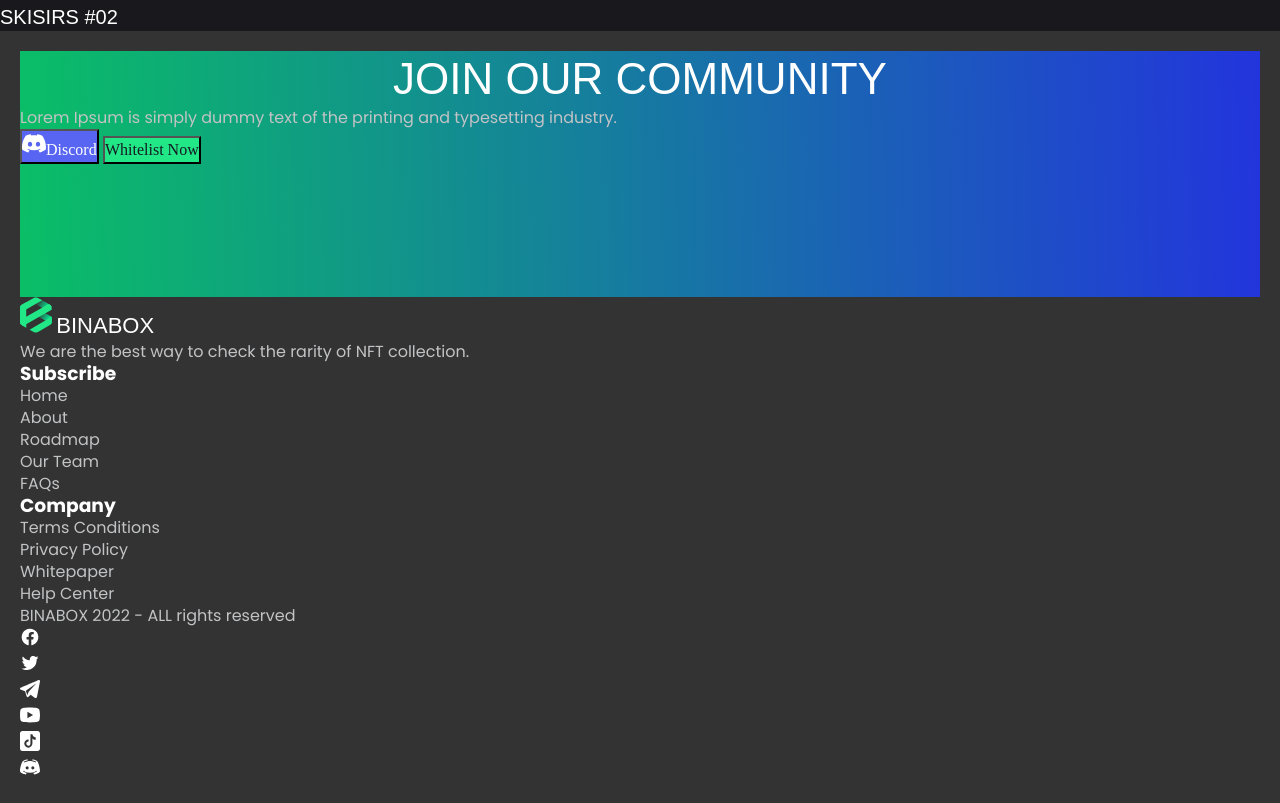
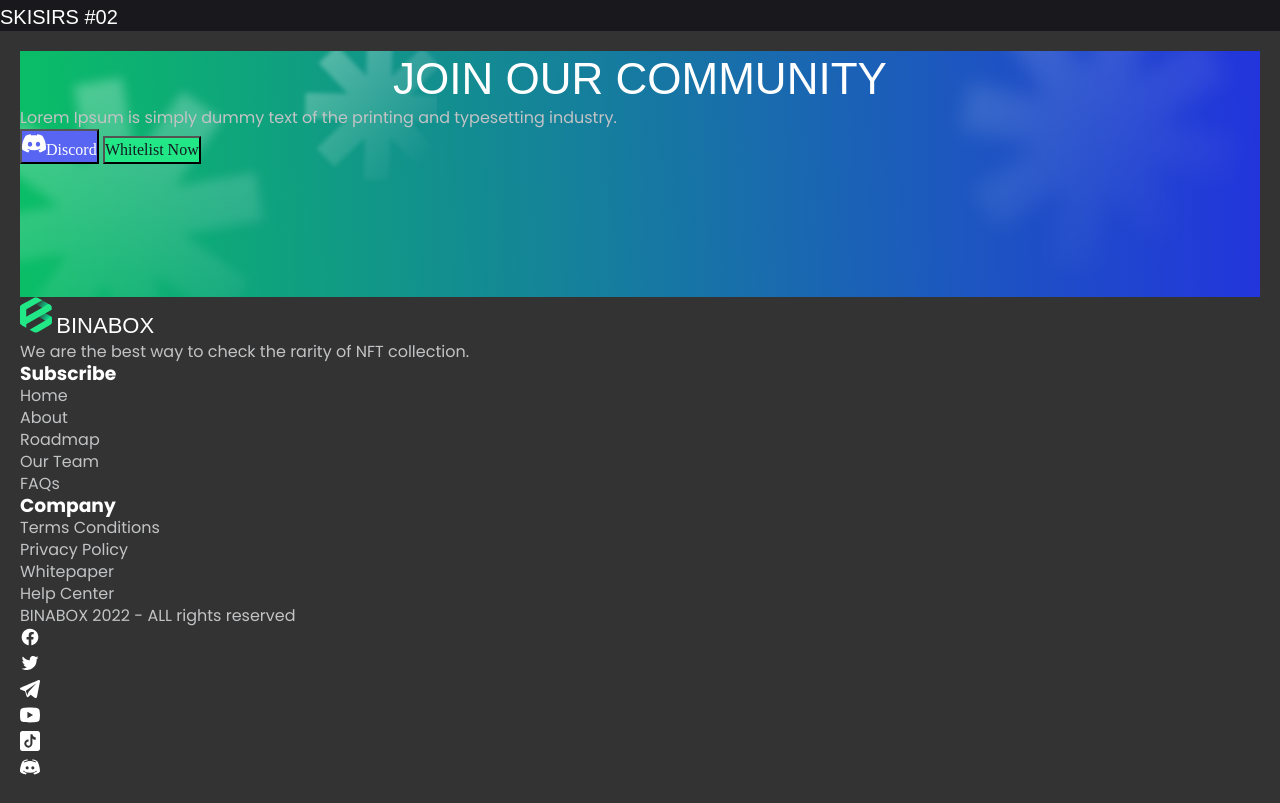
Before and after one commit to dalekswar/Binabox, a plain HTML site: page catalog.html in a window 1280 px wide. Shown: the part 3434-4237 px from the top of the page. Drawn offline with Linux system fonts and the light colour scheme; the site is published under a folder, as on GitHub Pages, so addresses that start at the root find nothing; a web font is replaced by a local one.

Commit message:
added correct links and fixed markup according to comments

```diff
--- a/css/style.css
+++ b/css/style.css
@@ -574,7 +574,7 @@ footer.page-footer {
 }
 
 .join-community {
-    background-image: url(/img/the-first-star.svg), url(/img/the-second-star.svg), url(/img/the-third-star.svg), linear-gradient(268.28deg, #2333DE -1.34%, #0ABE66 100%);
+    background-image: url(../img/the-first-star.svg), url(../img/the-second-star.svg), url(../img/the-third-star.svg), linear-gradient(268.28deg, #2333DE -1.34%, #0ABE66 100%);
     background-position: top left, bottom right, top 0px left 280px;
     background-size: 255px 255px, 321px 321px, 137px 137px, cover, contain;
     background-repeat: no-repeat;
```
Also changed, not shown: index.html (+1 -1 lines).
